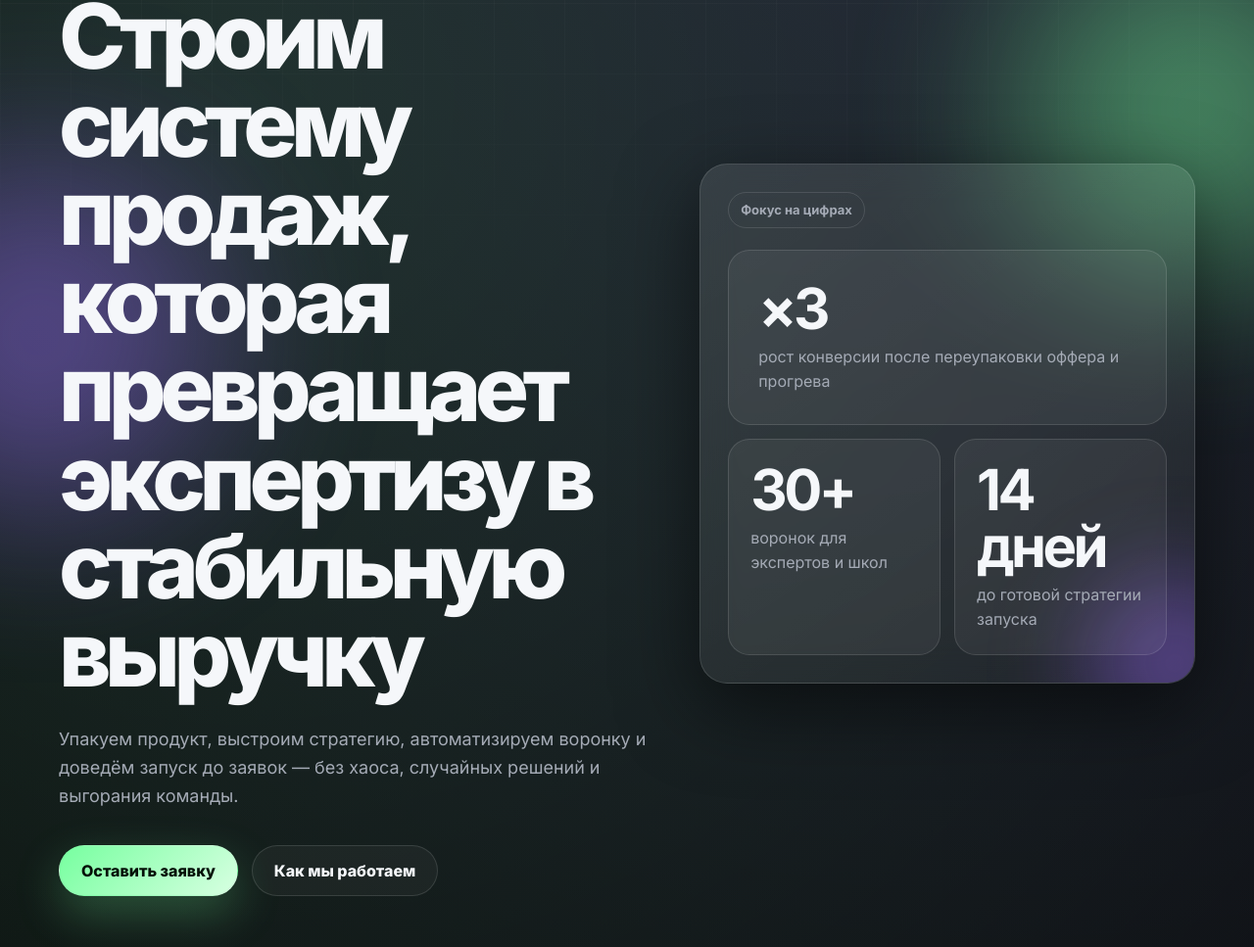
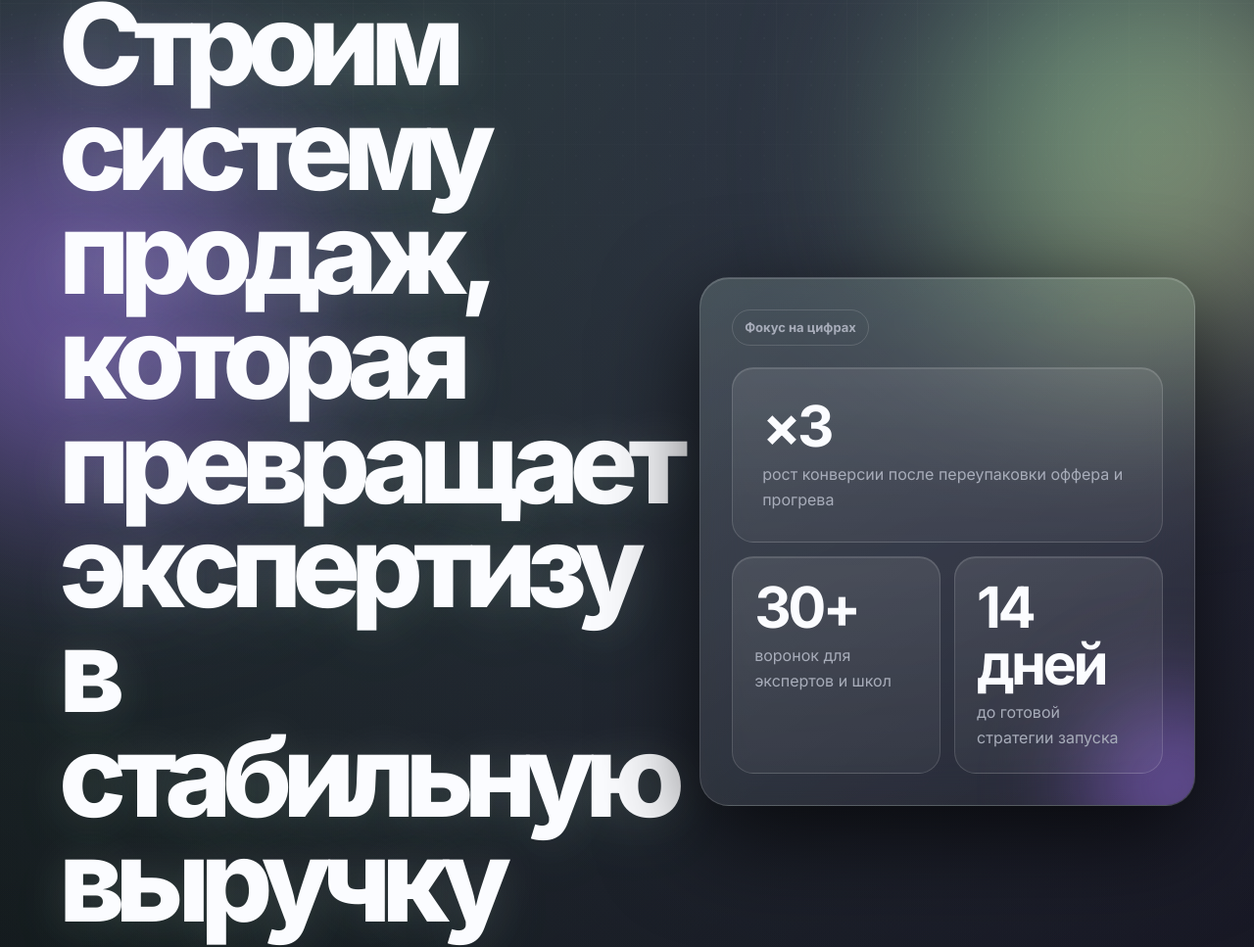
Before and after one commit to PR1MEzz1/landing-project, a plain HTML site: page index.html in a window 1280 px wide. Shown: the part 213-1180 px from the top of the page at 98% size. Drawn offline with Linux system fonts and the light colour scheme.

Commit message:
Enhance premium landing visuals

```diff
--- a/style.css
+++ b/style.css
@@ -1,15 +1,17 @@
 :root {
-  --bg: #050506;
-  --bg-soft: #0d0e10;
-  --card: rgba(255, 255, 255, 0.07);
-  --card-strong: rgba(255, 255, 255, 0.11);
-  --text: #f5f7fa;
-  --muted: #a5abb6;
-  --line: rgba(255, 255, 255, 0.12);
-  --accent: #76ff9f;
-  --accent-2: #9b6cff;
-  --shadow: 0 24px 80px rgba(0, 0, 0, 0.55);
-  --radius: 28px;
+  --bg: #010204;
+  --bg-soft: #07080d;
+  --card: rgba(255, 255, 255, 0.075);
+  --card-strong: rgba(255, 255, 255, 0.14);
+  --text: #fbfcff;
+  --muted: #a8adba;
+  --line: rgba(255, 255, 255, 0.14);
+  --accent: #8dffb3;
+  --accent-2: #a978ff;
+  --accent-gold: #ffe4a3;
+  --shadow: 0 28px 90px rgba(0, 0, 0, 0.68);
+  --premium-shadow: 0 32px 100px rgba(0, 0, 0, 0.72), inset 0 1px 0 rgba(255, 255, 255, 0.16);
+  --radius: 30px;
   --container: min(1160px, calc(100% - 40px));
 }
 
@@ -27,9 +29,10 @@ body {
   font-family: "Inter", system-ui, -apple-system, BlinkMacSystemFont, "Segoe UI", sans-serif;
   color: var(--text);
   background:
-    radial-gradient(circle at 20% 5%, rgba(118, 255, 159, 0.15), transparent 30%),
-    radial-gradient(circle at 80% 0%, rgba(155, 108, 255, 0.16), transparent 28%),
-    var(--bg);
+    radial-gradient(circle at 18% 0%, rgba(141, 255, 179, 0.18), transparent 31%),
+    radial-gradient(circle at 84% 4%, rgba(169, 120, 255, 0.2), transparent 30%),
+    radial-gradient(circle at 50% 112%, rgba(255, 228, 163, 0.08), transparent 34%),
+    linear-gradient(180deg, #030407 0%, #010204 42%, #050509 100%);
   line-height: 1.6;
   overflow-x: hidden;
 }
@@ -42,9 +45,10 @@ body::before {
   content: "";
   background-image:
     linear-gradient(rgba(255, 255, 255, 0.035) 1px, transparent 1px),
-    linear-gradient(90deg, rgba(255, 255, 255, 0.035) 1px, transparent 1px);
-  background-size: 72px 72px;
-  mask-image: linear-gradient(to bottom, #000, transparent 70%);
+    linear-gradient(90deg, rgba(255, 255, 255, 0.035) 1px, transparent 1px),
+    radial-gradient(circle at center, rgba(255, 255, 255, 0.055) 1px, transparent 1px);
+  background-size: 72px 72px, 72px 72px, 24px 24px;
+  mask-image: linear-gradient(to bottom, rgba(0, 0, 0, 0.86), transparent 72%);
 }
 
 a {
@@ -68,18 +72,19 @@ ul {
 .page-glow {
   position: fixed;
   z-index: -2;
-  width: 360px;
-  height: 360px;
+  width: 440px;
+  height: 440px;
   border-radius: 999px;
-  filter: blur(90px);
-  opacity: 0.45;
+  filter: blur(105px);
+  opacity: 0.5;
   pointer-events: none;
 }
 
 .page-glow--green {
   right: -120px;
   top: 18%;
-  background: var(--accent);
+  background: linear-gradient(135deg, var(--accent), var(--accent-gold));
+  box-shadow: 0 0 32px rgba(141, 255, 179, 0.2), inset 0 1px 0 rgba(255, 255, 255, 0.55);
 }
 
 .page-glow--violet {
@@ -100,9 +105,9 @@ ul {
   padding: 12px 14px 12px 18px;
   border: 1px solid var(--line);
   border-radius: 999px;
-  background: rgba(5, 5, 6, 0.78);
-  box-shadow: 0 18px 48px rgba(0, 0, 0, 0.35);
-  backdrop-filter: blur(20px);
+  background: linear-gradient(180deg, rgba(12, 13, 18, 0.86), rgba(3, 4, 7, 0.74));
+  box-shadow: 0 22px 70px rgba(0, 0, 0, 0.55), inset 0 1px 0 rgba(255, 255, 255, 0.12);
+  backdrop-filter: blur(24px) saturate(130%);
 }
 
 .logo,
@@ -125,7 +130,8 @@ ul {
   color: #07100a;
   place-items: center;
   border-radius: 50%;
-  background: linear-gradient(135deg, var(--accent), #ffffff);
+  background: linear-gradient(135deg, var(--accent), var(--accent-gold) 62%, #ffffff);
+  box-shadow: 0 0 28px rgba(141, 255, 179, 0.32), inset 0 1px 0 rgba(255, 255, 255, 0.75);
 }
 
 .nav {
@@ -144,8 +150,8 @@ ul {
 }
 
 .header__cta {
-  padding: 10px 16px;
-  border: 1px solid rgba(118, 255, 159, 0.35);
+  padding: 10px 18px;
+  border: 1px solid rgba(141, 255, 179, 0.4);
   border-radius: 999px;
   color: var(--accent);
   font-size: 14px;
@@ -155,11 +161,12 @@ ul {
 .header__cta:hover {
   transform: translateY(-2px);
   border-color: var(--accent);
+  box-shadow: 0 14px 34px rgba(141, 255, 179, 0.16);
 }
 
 .header--compact {
-  background: rgba(5, 5, 6, 0.9);
-  box-shadow: 0 14px 42px rgba(0, 0, 0, 0.48);
+  background: linear-gradient(180deg, rgba(8, 9, 13, 0.94), rgba(2, 3, 6, 0.88));
+  box-shadow: 0 18px 58px rgba(0, 0, 0, 0.62), inset 0 1px 0 rgba(255, 255, 255, 0.1);
 }
 
 .section {
@@ -202,16 +209,19 @@ h1,
 h2 {
   max-width: 900px;
   font-weight: 800;
-  line-height: 0.98;
-  letter-spacing: -0.07em;
+  line-height: 0.92;
+  letter-spacing: -0.085em;
 }
 
 h1 {
-  font-size: clamp(48px, 8vw, 92px);
+  font-size: clamp(58px, 9.4vw, 116px);
+  text-wrap: balance;
+  text-shadow: 0 0 46px rgba(255, 255, 255, 0.12), 0 18px 70px rgba(141, 255, 179, 0.08);
 }
 
 h2 {
-  font-size: clamp(36px, 5vw, 64px);
+  font-size: clamp(38px, 5.4vw, 72px);
+  text-wrap: balance;
 }
 
 h3 {
@@ -244,12 +254,28 @@ h3 {
   display: inline-flex;
   align-items: center;
   justify-content: center;
-  min-height: 52px;
-  padding: 0 22px;
+  position: relative;
+  min-height: 54px;
+  padding: 0 24px;
+  overflow: hidden;
   border: 1px solid transparent;
   border-radius: 999px;
   font-weight: 800;
+  letter-spacing: -0.01em;
+  isolation: isolate;
   transition: transform 0.25s ease, box-shadow 0.25s ease, border-color 0.25s ease, background 0.25s ease;
+}
+
+.button::before {
+  position: absolute;
+  inset: 1px 1px auto;
+  height: 46%;
+  content: "";
+  border-radius: inherit;
+  background: linear-gradient(180deg, rgba(255, 255, 255, 0.38), transparent);
+  opacity: 0.5;
+  pointer-events: none;
+  z-index: -1;
 }
 
 .button:hover {
@@ -258,23 +284,25 @@ h3 {
 
 .button--primary {
   color: #041007;
-  background: linear-gradient(135deg, var(--accent), #d8ffe2);
-  box-shadow: 0 18px 46px rgba(118, 255, 159, 0.25);
+  background: linear-gradient(135deg, var(--accent), var(--accent-gold) 52%, #ffffff);
+  box-shadow: 0 20px 52px rgba(141, 255, 179, 0.28), inset 0 1px 0 rgba(255, 255, 255, 0.78);
 }
 
 .button--primary:hover {
-  box-shadow: 0 22px 60px rgba(118, 255, 159, 0.35);
+  box-shadow: 0 26px 70px rgba(141, 255, 179, 0.42), 0 0 34px rgba(255, 228, 163, 0.16);
 }
 
 .button--secondary {
   border-color: var(--line);
   color: var(--text);
-  background: rgba(255, 255, 255, 0.04);
+  background: linear-gradient(180deg, rgba(255, 255, 255, 0.09), rgba(255, 255, 255, 0.035));
+  box-shadow: inset 0 1px 0 rgba(255, 255, 255, 0.12);
 }
 
 .button--secondary:hover {
   border-color: rgba(255, 255, 255, 0.3);
-  background: rgba(255, 255, 255, 0.08);
+  background: rgba(255, 255, 255, 0.105);
+  box-shadow: 0 18px 42px rgba(0, 0, 0, 0.32), inset 0 1px 0 rgba(255, 255, 255, 0.16);
 }
 
 .button--large {
@@ -292,14 +320,16 @@ h3 {
 .result-section {
   border: 1px solid var(--line);
   border-radius: var(--radius);
-  background: linear-gradient(145deg, rgba(255, 255, 255, 0.1), rgba(255, 255, 255, 0.045));
-  box-shadow: var(--shadow);
-  backdrop-filter: blur(18px);
+  background:
+    linear-gradient(145deg, rgba(255, 255, 255, 0.13), rgba(255, 255, 255, 0.04)),
+    linear-gradient(180deg, rgba(141, 255, 179, 0.045), transparent 42%);
+  box-shadow: var(--premium-shadow);
+  backdrop-filter: blur(22px) saturate(118%);
 }
 
 .hero__panel {
   position: relative;
-  padding: 28px;
+  padding: 32px;
   overflow: hidden;
 }
 
@@ -311,8 +341,8 @@ h3 {
   height: 180px;
   content: "";
   border-radius: 50%;
-  background: rgba(155, 108, 255, 0.42);
-  filter: blur(48px);
+  background: rgba(169, 120, 255, 0.5);
+  filter: blur(52px);
 }
 
 .hero__panel-label,
@@ -335,7 +365,8 @@ h3 {
   padding: 22px;
   border: 1px solid var(--line);
   border-radius: 22px;
-  background: rgba(255, 255, 255, 0.055);
+  background: linear-gradient(180deg, rgba(255, 255, 255, 0.095), rgba(255, 255, 255, 0.045));
+  box-shadow: inset 0 1px 0 rgba(255, 255, 255, 0.12);
 }
 
 .metric--main {
@@ -388,16 +419,19 @@ h3 {
 .card,
 .price-card {
   padding: 28px;
-  transition: transform 0.25s ease, border-color 0.25s ease, background 0.25s ease;
+  transition: transform 0.25s ease, border-color 0.25s ease, background 0.25s ease, box-shadow 0.25s ease;
 }
 
 .card:hover,
 .price-card:hover,
 .timeline__item:hover,
 .pain-item:hover {
-  transform: translateY(-6px);
-  border-color: rgba(118, 255, 159, 0.35);
-  background: var(--card-strong);
+  transform: translateY(-8px);
+  border-color: rgba(141, 255, 179, 0.42);
+  background:
+    linear-gradient(145deg, rgba(255, 255, 255, 0.15), rgba(255, 255, 255, 0.058)),
+    rgba(255, 255, 255, 0.04);
+  box-shadow: 0 34px 110px rgba(0, 0, 0, 0.76), 0 0 42px rgba(141, 255, 179, 0.11), inset 0 1px 0 rgba(255, 255, 255, 0.19);
 }
 
 .card__icon {
@@ -407,9 +441,10 @@ h3 {
   margin-bottom: 42px;
   color: var(--accent);
   place-items: center;
-  border: 1px solid rgba(118, 255, 159, 0.28);
+  border: 1px solid rgba(141, 255, 179, 0.34);
   border-radius: 16px;
-  background: rgba(118, 255, 159, 0.08);
+  background: linear-gradient(145deg, rgba(141, 255, 179, 0.16), rgba(255, 228, 163, 0.08));
+  box-shadow: 0 0 34px rgba(141, 255, 179, 0.12), inset 0 1px 0 rgba(255, 255, 255, 0.18);
   font-weight: 800;
 }
 
@@ -436,7 +471,7 @@ h3 {
   grid-template-columns: 16px 1fr;
   gap: 18px;
   padding: 24px;
-  transition: transform 0.25s ease, border-color 0.25s ease, background 0.25s ease;
+  transition: transform 0.25s ease, border-color 0.25s ease, background 0.25s ease, box-shadow 0.25s ease;
 }
 
 .pain-item > span {
@@ -445,7 +480,7 @@ h3 {
   margin-top: 7px;
   border-radius: 50%;
   background: var(--accent-2);
-  box-shadow: 0 0 24px rgba(155, 108, 255, 0.9);
+  box-shadow: 0 0 28px rgba(169, 120, 255, 0.95), 0 0 52px rgba(169, 120, 255, 0.28);
 }
 
 .timeline {
@@ -457,7 +492,7 @@ h3 {
 .timeline__item {
   min-height: 260px;
   padding: 24px;
-  transition: transform 0.25s ease, border-color 0.25s ease, background 0.25s ease;
+  transition: transform 0.25s ease, border-color 0.25s ease, background 0.25s ease, box-shadow 0.25s ease;
 }
 
 .timeline__item span {
@@ -468,7 +503,8 @@ h3 {
   color: #07100a;
   place-items: center;
   border-radius: 50%;
-  background: var(--accent);
+  background: linear-gradient(135deg, var(--accent), var(--accent-gold));
+  box-shadow: 0 0 30px rgba(141, 255, 179, 0.2), inset 0 1px 0 rgba(255, 255, 255, 0.56);
   font-weight: 900;
 }
 
@@ -493,8 +529,9 @@ h3 {
   padding: 18px 20px;
   border: 1px solid var(--line);
   border-radius: 18px;
-  background: rgba(255, 255, 255, 0.055);
-  color: #dce1e8;
+  background: linear-gradient(180deg, rgba(255, 255, 255, 0.095), rgba(255, 255, 255, 0.045));
+  color: #eef2f8;
+  box-shadow: inset 0 1px 0 rgba(255, 255, 255, 0.12);
   font-weight: 700;
 }
 
@@ -506,10 +543,12 @@ h3 {
 }
 
 .price-card--featured {
-  border-color: rgba(118, 255, 159, 0.48);
+  border-color: rgba(141, 255, 179, 0.56);
   background:
-    linear-gradient(145deg, rgba(118, 255, 159, 0.13), rgba(255, 255, 255, 0.06)),
-    rgba(255, 255, 255, 0.07);
+    radial-gradient(circle at 20% 0%, rgba(255, 228, 163, 0.14), transparent 32%),
+    linear-gradient(145deg, rgba(141, 255, 179, 0.16), rgba(255, 255, 255, 0.065)),
+    rgba(255, 255, 255, 0.075);
+  box-shadow: 0 36px 115px rgba(0, 0, 0, 0.74), 0 0 52px rgba(141, 255, 179, 0.13), inset 0 1px 0 rgba(255, 255, 255, 0.2);
 }
 
 .price-card strong {
@@ -584,8 +623,9 @@ h3 {
   margin-bottom: 72px;
   padding: 48px;
   background:
-    radial-gradient(circle at 12% 20%, rgba(118, 255, 159, 0.22), transparent 28%),
-    linear-gradient(145deg, rgba(255, 255, 255, 0.12), rgba(255, 255, 255, 0.045));
+    radial-gradient(circle at 12% 20%, rgba(141, 255, 179, 0.25), transparent 30%),
+    radial-gradient(circle at 84% 30%, rgba(255, 228, 163, 0.12), transparent 26%),
+    linear-gradient(145deg, rgba(255, 255, 255, 0.15), rgba(255, 255, 255, 0.05));
 }
 
 .final-cta h2 {
@@ -667,7 +707,7 @@ h3 {
   }
 
   h1 {
-    font-size: clamp(42px, 15vw, 58px);
+    font-size: clamp(46px, 16vw, 64px);
   }
 
   h2 {
```
